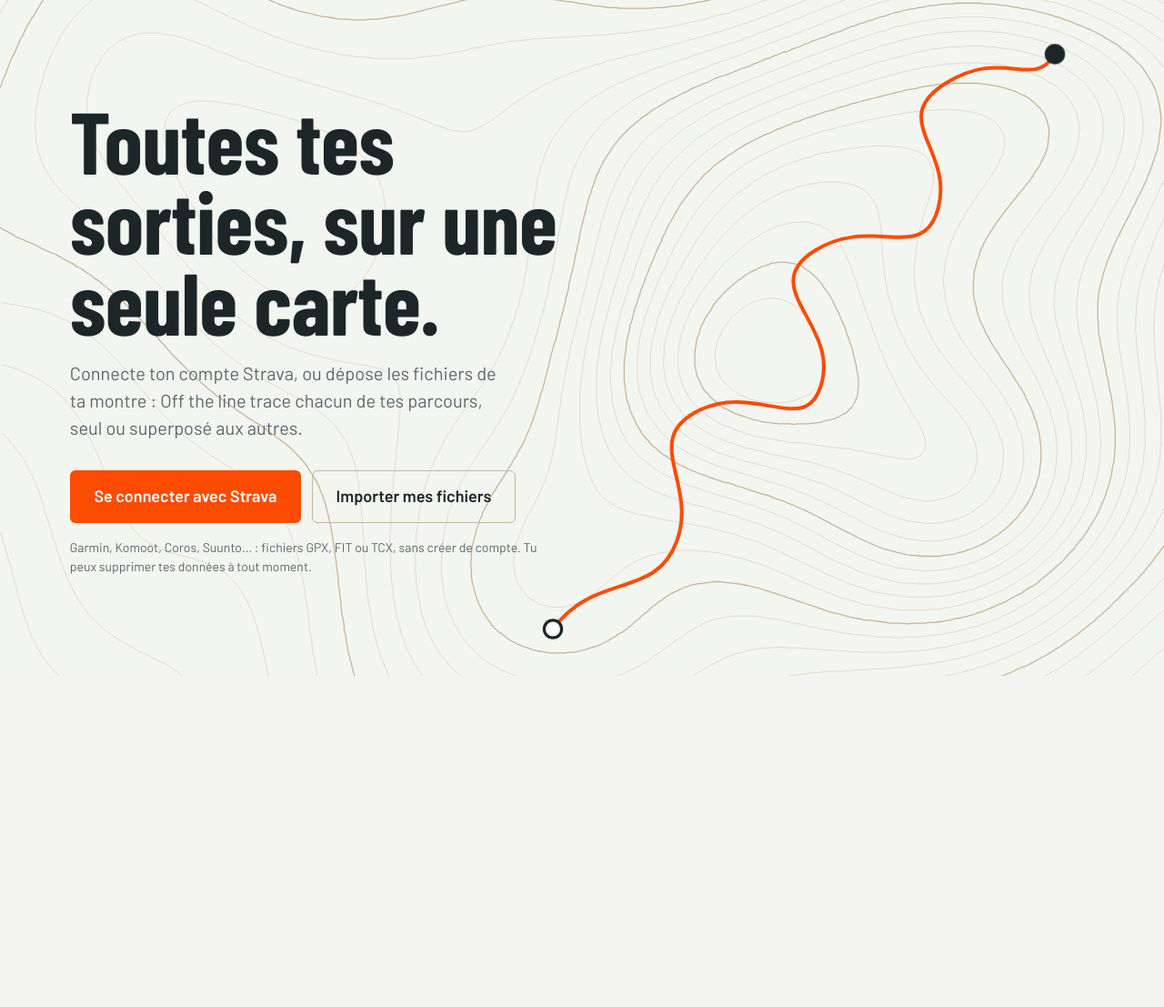
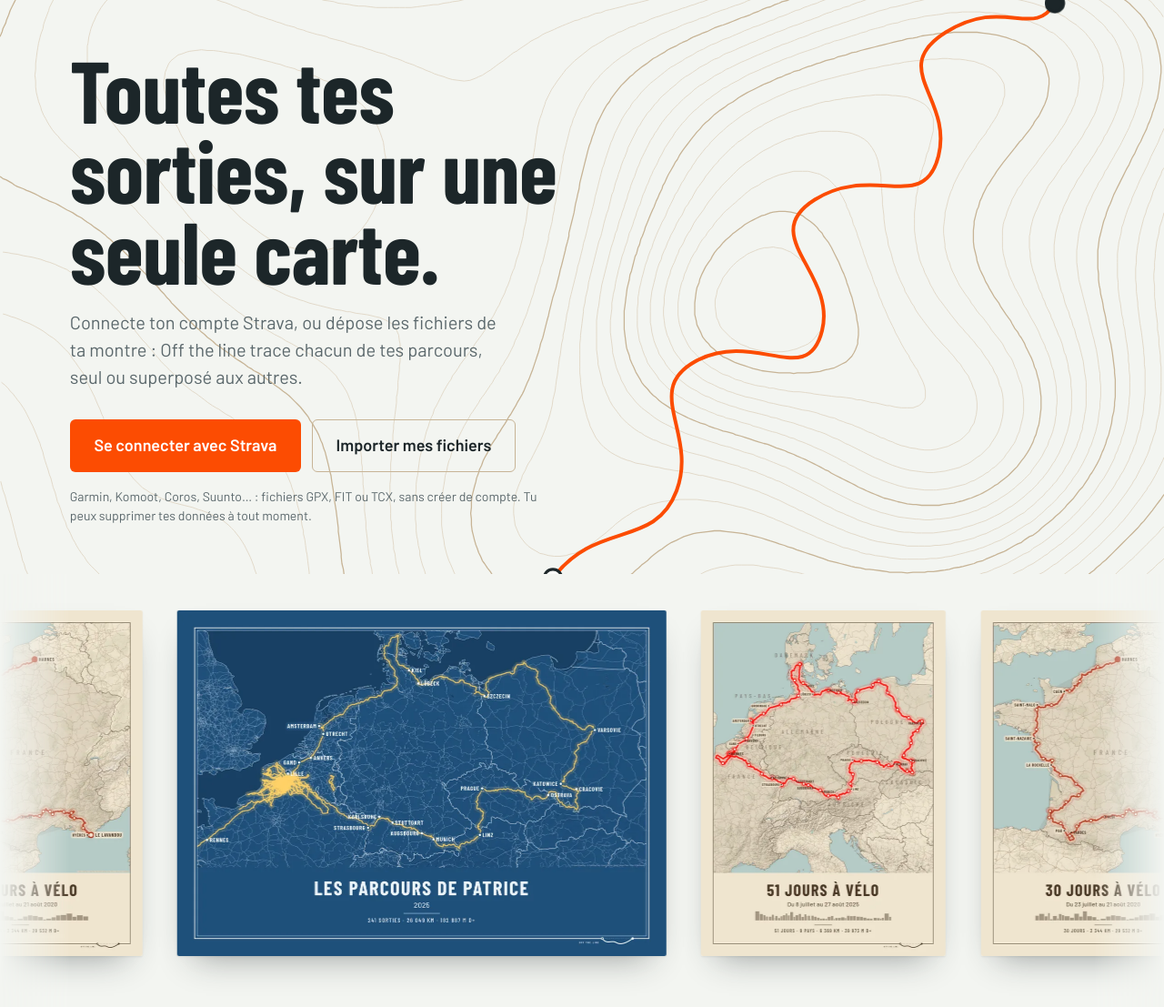
Before and after one commit to grudal-dev/off-the-line, a Django app: page / in a window 1280 px wide. Shown: the part 61-1168 px from the top of the page at 91% size. Before the commit the page ends 804 px from the top, so only its background shows below. Run offline with Django 5.2, Linux system fonts and the light colour scheme; some libraries are stand-ins or nearby versions.

Commit message:
Accueil : bandeau d'affiches d'exemple qui défile (CSS seul, WebP légers)
Co-Authored-By: Claude Opus 5.5 <noreply@anthropic.com>
Claude-Session: https://claude.ai/code/session_01MQ7WdRWfcxQ3aEPT3aW3T7

```diff
--- a/activities/static/activities/site.css
+++ b/activities/static/activities/site.css
@@ -131,6 +131,22 @@ main.full .messages { position: absolute; z-index: 1000; top: 4.5rem; right: 1re
 .hero h1 { font-size: var(--t-hero); line-height: .92; margin-bottom: 1.25rem; }
 .hero p { font-size: 1.25rem; color: var(--slate); max-width: 30rem; margin: 0 0 2rem; }
 .hero small { display: block; margin-top: 1rem; color: var(--slate); font-size: var(--t-small); }
+
+/* Affiches d'exemple : bandeau qui défile tout seul (CSS seul, deux copies pour boucler) */
+.hero:has(+ .showcase) { min-height: calc(100vh - 57px - 7rem); }
+.showcase {
+  overflow: hidden; padding: 2.5rem 0 3.5rem; background: var(--paper);
+  -webkit-mask-image: linear-gradient(90deg, transparent, #000 6%, #000 94%, transparent);
+          mask-image: linear-gradient(90deg, transparent, #000 6%, #000 94%, transparent);
+}
+.showcase-track { display: flex; width: max-content; animation: showcase 70s linear infinite; }
+.showcase:hover .showcase-track { animation-play-state: paused; }
+.showcase img {
+  display: block; height: clamp(220px, 30vw, 380px); width: auto; margin-right: clamp(1.25rem, 3vw, 2.5rem);
+  border-radius: 2px; background: var(--sheet);
+  box-shadow: 0 1px 2px rgba(28, 38, 41, .08), 0 18px 36px -18px rgba(28, 38, 41, .45);
+}
+@keyframes showcase { to { transform: translateX(-50%); } }
 
 /* Liste d'activités -------------------------------------------------- */
 .toolbar { display: flex; flex-wrap: wrap; gap: 1rem; align-items: center; justify-content: space-between; margin-bottom: 1rem; }
@@ -424,6 +440,11 @@ details.advanced form { margin-top: .75rem; }
 @media (prefers-reduced-motion: reduce) {
   .hero-route path { animation: none; stroke-dashoffset: 0; }
   .hero-route .end { animation: none; opacity: 1; }
+  /* Sans animation : on fait défiler au doigt, la copie de boucle est masquée */
+  .showcase { overflow-x: auto; scroll-snap-type: x mandatory; }
+  .showcase-track { animation: none; padding: 0 6%; }
+  .showcase img { scroll-snap-align: center; }
+  .showcase img[aria-hidden] { display: none; }
 }
 
 /* Corrections d'un périple */
--- a/activities/templates/activities/home.html
+++ b/activities/templates/activities/home.html
@@ -1,4 +1,5 @@
 {% extends "activities/base.html" %}
+{% load static %}
 {% block main_class %}full{% endblock %}
 {% block content %}
   <section class="hero">
@@ -17,4 +18,17 @@
       <small>Garmin, Komoot, Coros, Suunto… : fichiers GPX, FIT ou TCX, sans créer de compte. Tu peux supprimer tes données à tout moment.</small>
     </div>
   </section>
+
+  {% if showcase %}
+  <section class="showcase" aria-label="Exemples d'affiches">
+    <div class="showcase-track">
+      {% for copy in "ab" %}
+        {% for p in showcase %}
+          <img src="{% static p.src %}" width="{{ p.w }}" height="{{ p.h }}" loading="lazy" decoding="async"
+               alt="{% if forloop.parentloop.first %}{{ p.alt }}{% endif %}"{% if not forloop.parentloop.first %} aria-hidden="true"{% endif %}>
+        {% endfor %}
+      {% endfor %}
+    </div>
+  </section>
+  {% endif %}
 {% endblock %}
--- a/activities/views.py
+++ b/activities/views.py
@@ -21,10 +21,21 @@ from .sync import ensure_photos, sync_activities, sync_photos
 SESSION_STATE_KEY = "strava_oauth_state"
 
 
+# Affiches d'exemple de la page d'accueil (static/activities/showcase, 760 px de haut en WebP)
+SHOWCASE = [
+    {"src": "activities/showcase/30-jours-france.webp", "w": 538, "h": 760,
+     "alt": "Affiche « 30 jours à vélo » : un tour de France de Harnes au Lavandou, 3 344 km"},
+    {"src": "activities/showcase/annee-2025.webp", "w": 1075, "h": 760,
+     "alt": "Affiche d'une année de sorties, 2025 : 241 sorties et 26 049 km à travers l'Europe"},
+    {"src": "activities/showcase/51-jours-europe.webp", "w": 538, "h": 760,
+     "alt": "Affiche « 51 jours à vélo » : une boucle de 6 369 km à travers 9 pays d'Europe"},
+]
+
+
 def home(request):
     if request.user.is_authenticated and hasattr(request.user, "strava"):
         return redirect("activities:map")
-    return render(request, "activities/home.html")
+    return render(request, "activities/home.html", {"showcase": SHOWCASE})
 
 
 def strava_login(request):
```
Also changed, not shown: activities/static/activities/showcase/30-jours-france.webp (added), activities/static/activities/showcase/51-jours-europe.webp (added), activities/static/activities/showcase/annee-2025.webp (added).
